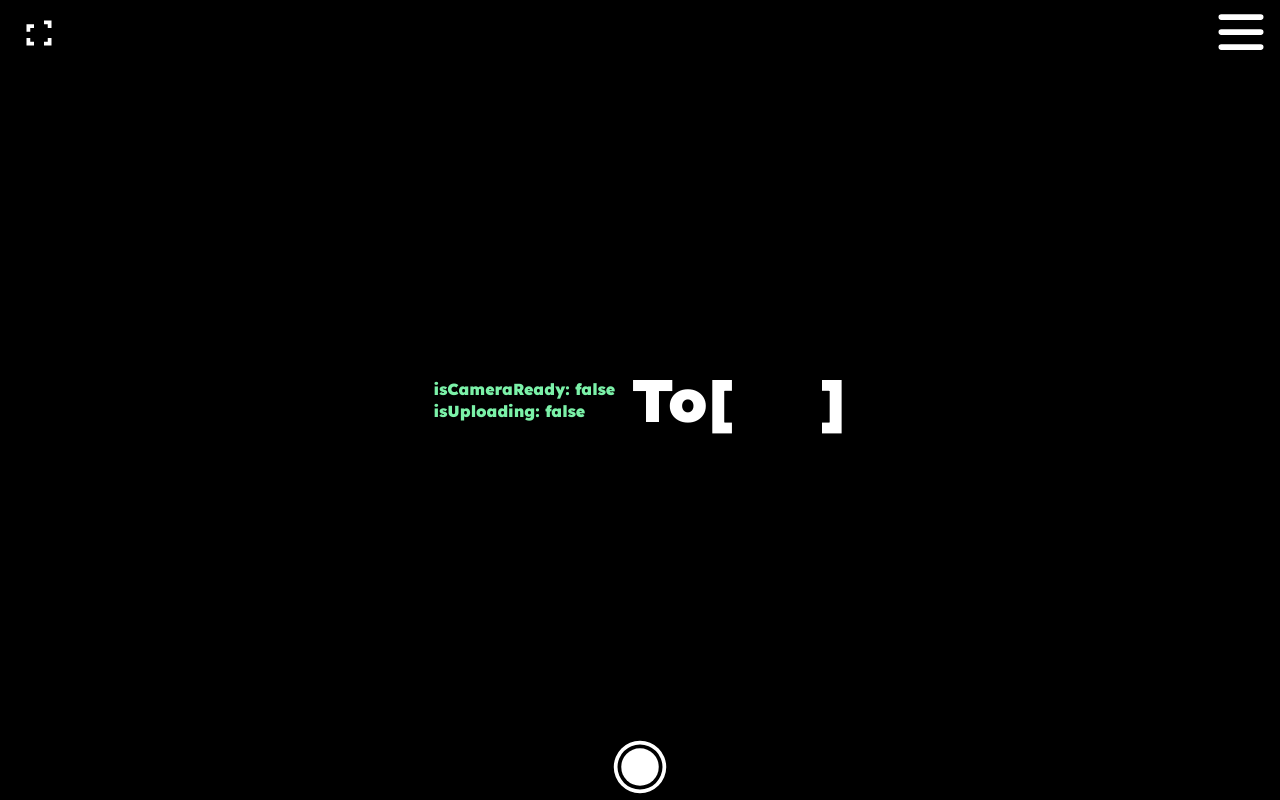
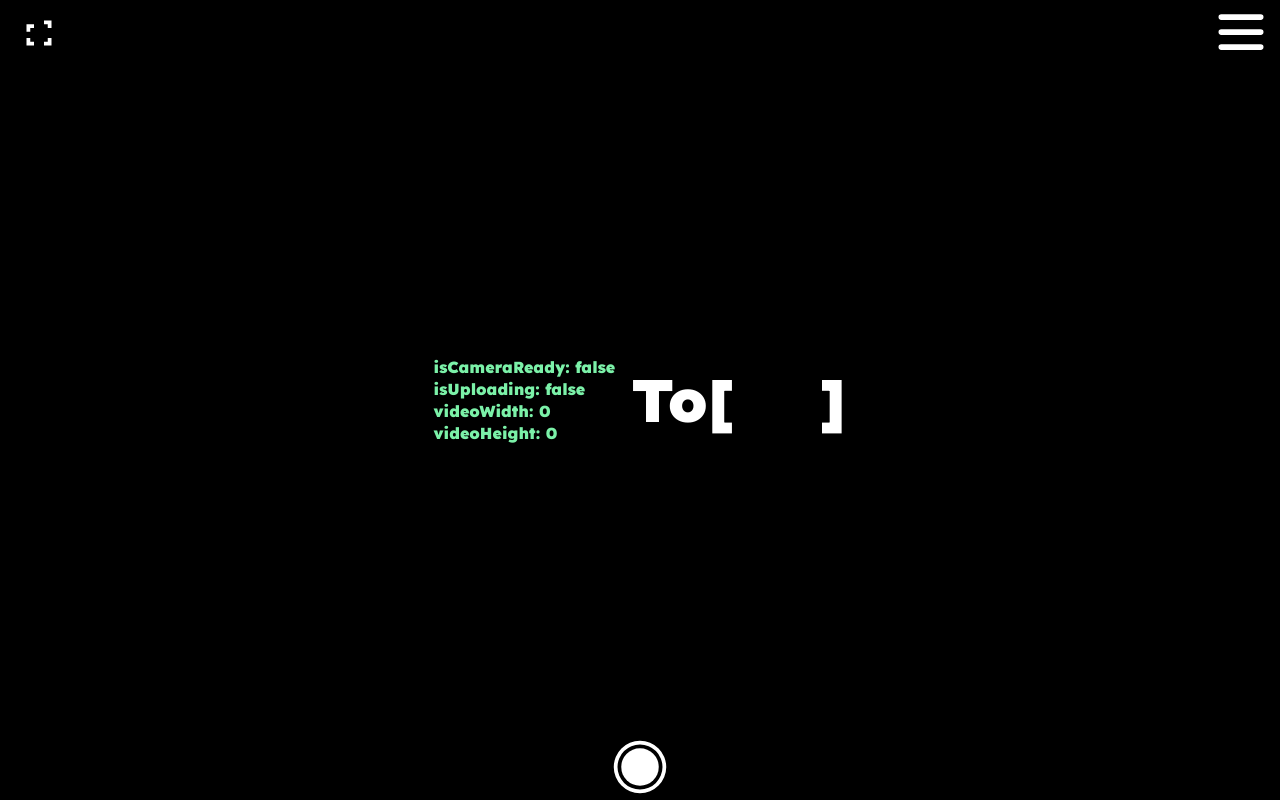
Before and after one commit to WMOUO/photo-cam, a Vue app: page / in a window 1280 px wide. Built offline with nearby package versions, Linux system fonts and the light colour scheme; no server answers.

Commit message:
還測試還測試

```diff
--- a/src/views/MainView.vue
+++ b/src/views/MainView.vue
@@ -67,6 +67,8 @@
         <div class="text-base text-green-300 mr-4 text-left leading-snug">
           <p>isCameraReady: {{ isCameraReady }}</p>
           <p>isUploading: {{ isUploading }}</p>
+          <p>videoWidth: {{ video?.videoWidth }}</p>
+          <p>videoHeight: {{ video?.videoHeight }}</p>
         </div>
         <span>To[</span>
         <input
```
